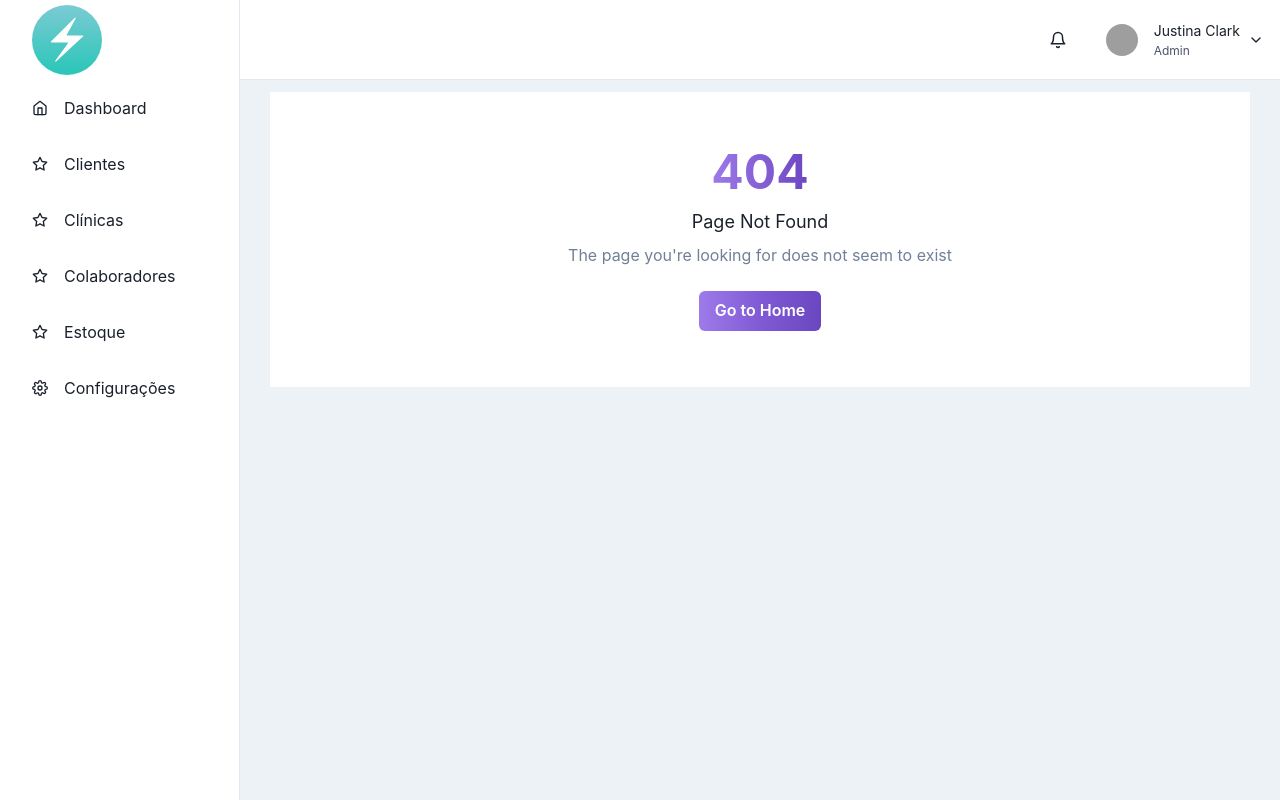
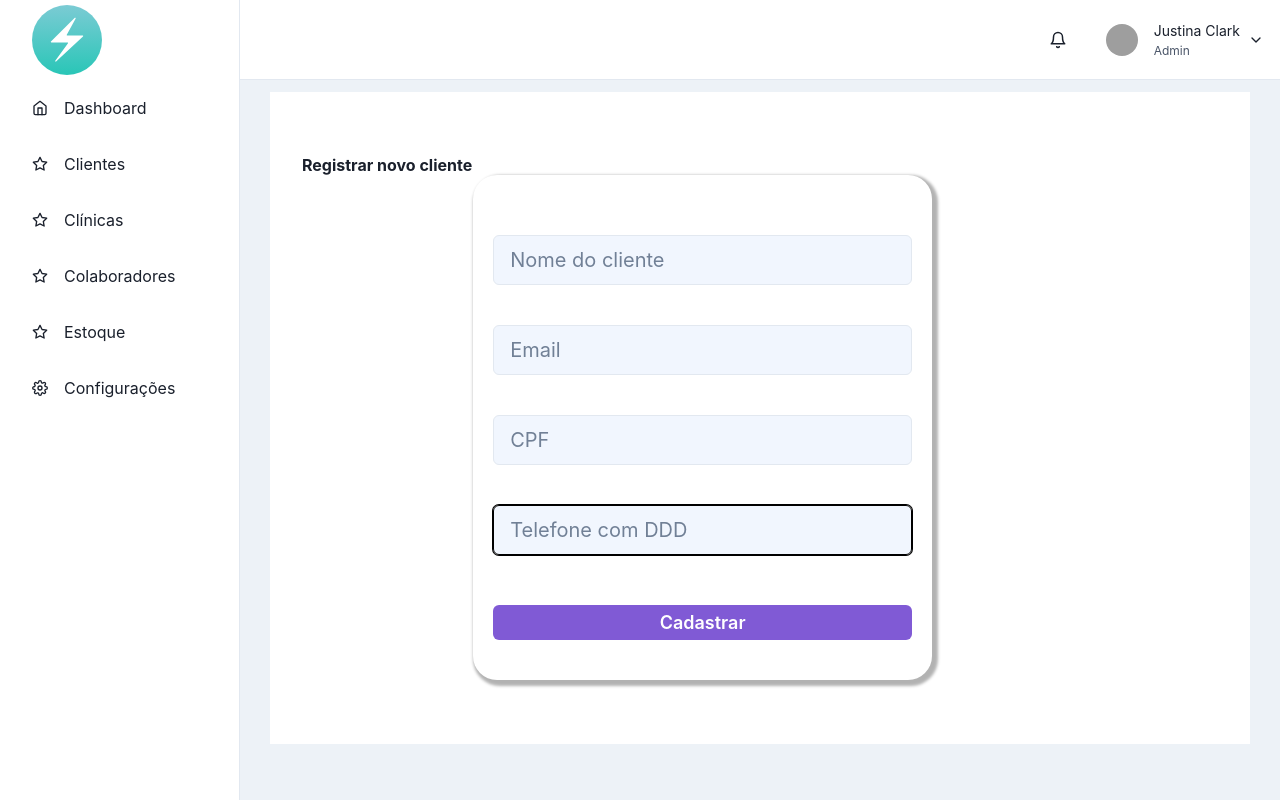
Before and after one commit to hialves/dentist-system-web, a React (Create React App) app: page /app/client/add in a window 1280 px wide. Before the commit this address had no page. Built offline with nearby package versions, Linux system fonts and the light colour scheme; sample sign-in values are in the browser's storage; grey boxes are pictures that could not be loaded.

Commit message:
add clinic and client

```diff
--- a/src/api/Client.ts
+++ b/src/api/Client.ts
@@ -15,8 +15,13 @@ export interface IClient {
 const prefix = apiRoutes.client
 
 export const ClientApi = {
-  create: async () => {
-    // return api.post(`${prefix}`)
+  create: async (payload: {
+    name: string | undefined
+    email: string | undefined
+    document?: string
+    phone?: string
+  }) => {
+    return api.post(`${prefix}`, payload)
   },
   findAll: async (): Promise<IClient[]> => {
     return api.get(`${prefix}`)
--- a/src/api/Clinic.ts
+++ b/src/api/Clinic.ts
@@ -16,8 +16,13 @@ export interface IClinic {
 const prefix = apiRoutes.clinic
 
 export const ClinicApi = {
-  create: async () => {
-    // return api.post(`${prefix}`)
+  create: async (payload: {
+    name: string | undefined
+    document: string | undefined
+    phone?: string
+    address?: string
+  }) => {
+    return api.post(`${prefix}`, payload)
   },
   findAll: async (): Promise<IClinic[]> => {
     return api.get(`${prefix}`)
--- a/src/components/CreateEntityButton/index.tsx
+++ b/src/components/GoToCreateEntityButton/index.tsx
@@ -7,7 +7,7 @@ interface Props {
   addText?: string
 }
 
-export const CreateEntityButton: React.FC<Props> = ({
+export const GoToCreateEntityButton: React.FC<Props> = ({
   addText = '',
   goToAdd,
 }) => {
--- a/src/components/ListingLayout/index.tsx
+++ b/src/components/ListingLayout/index.tsx
@@ -1,6 +1,6 @@
 import { Box, Flex } from '@chakra-ui/react'
 import React from 'react'
-import { CreateEntityButton } from '../CreateEntityButton'
+import { GoToCreateEntityButton } from '../GoToCreateEntityButton'
 import TitleWindow from '../TitleWindow'
 
 interface Props {
@@ -21,7 +21,7 @@ export const ListingLayout: React.FC<Props> = ({
       <Flex flex={1} justifyContent={'space-between'} alignItems={'center'}>
         <TitleWindow title={title} />
 
-        <CreateEntityButton addText={addText} goToAdd={goToAdd} />
+        <GoToCreateEntityButton addText={addText} goToAdd={goToAdd} />
       </Flex>
       {children}
     </Box>
--- a/src/pages/Restrict/Add/AddClient/index.tsx
+++ b/src/pages/Restrict/Add/AddClient/index.tsx
@@ -1,6 +1,136 @@
-import React from 'react'
-import { NotFound } from '../../../../components/NotFound'
+import { Button, Container, Flex, Input, useToast } from '@chakra-ui/react'
+import React, { useRef, useState } from 'react'
+import { useNavigate } from 'react-router-dom'
+import TitleWindow from '../../../../components/TitleWindow'
+import { restrict } from '../../../../router/routes'
+import { showToast } from '../../../../utils/toast'
+import { ClientApi } from '../../../../api/Client'
 
 export const AddClient: React.FC = () => {
-  return <NotFound />
+  const toast = useToast()
+  const navigate = useNavigate()
+
+  const [loading, setLoading] = useState(false)
+  const nameRef = useRef<HTMLInputElement>(null)
+  const emailRef = useRef<HTMLInputElement>(null)
+  const documentRef = useRef<HTMLInputElement>(null)
+  const phoneRef = useRef<HTMLInputElement>(null)
+
+  async function handleConfirm() {
+    setLoading(true)
+    const payload: {
+      name: string | undefined
+      email: string | undefined
+      document?: string
+      phone?: string
+    } = {
+      name: nameRef.current?.value,
+      email: emailRef.current?.value,
+      document: documentRef.current?.value,
+      phone: phoneRef.current?.value,
+    }
+
+    try {
+      await ClientApi.create(payload)
+      navigate(restrict.client)
+    } catch (e: any) {
+      setLoading(false)
+      showToast(toast, e.message, 'error')
+    }
+  }
+
+  return (
+    <Container maxW={'5x1'} paddingBottom={12} paddingTop={12}>
+      <TitleWindow title="Registrar novo cliente" />
+      <Container>
+        <Flex
+          flexDirection={'column'}
+          bg="white"
+          h={['80%', '75%', '75%', '70%']}
+          w={['80%', '70%', '50%', '80%']}
+          minH={[550, 490, 490, 300]}
+          borderRadius={'3xl'}
+          paddingY={10}
+          paddingX={5}
+          boxShadow={'3px 3px 3px 3px rgba(0,0,0,.3)'}
+        >
+          <Input
+            ref={nameRef}
+            type="text"
+            name="name"
+            fontSize={20}
+            h={50}
+            mt={5}
+            mb={5}
+            autoFocus
+            focusBorderColor="black"
+            bgColor={'rgba(232,240,254,.6)'}
+            placeholder="Nome do cliente"
+            errorBorderColor="red.300"
+          />
+
+          <Input
+            ref={emailRef}
+            type="text"
+            name="email"
+            fontSize={20}
+            h={50}
+            mt={5}
+            mb={5}
+            autoFocus
+            focusBorderColor="black"
+            bgColor={'rgba(232,240,254,.6)'}
+            placeholder="Email"
+            errorBorderColor="red.300"
+          />
+
+          <Input
+            ref={documentRef}
+            type="text"
+            name="document"
+            fontSize={20}
+            maxLength={15}
+            h={50}
+            mt={5}
+            mb={5}
+            autoFocus
+            focusBorderColor="black"
+            bgColor={'rgba(232,240,254,.6)'}
+            placeholder="CPF"
+            errorBorderColor="red.300"
+          />
+
+          <Input
+            ref={phoneRef}
+            type="text"
+            name="phone"
+            fontSize={20}
+            h={50}
+            mt={5}
+            mb={5}
+            autoFocus
+            focusBorderColor="black"
+            bgColor={'rgba(232,240,254,.6)'}
+            placeholder="Telefone com DDD"
+            errorBorderColor="red.300"
+          />
+
+          <Button
+            onClick={handleConfirm}
+            isLoading={loading}
+            fontSize={18}
+            h={35}
+            mt={30}
+            bg="purple.500"
+            _hover={{
+              bg: 'purple.300',
+            }}
+            color="white"
+          >
+            Cadastrar
+          </Button>
+        </Flex>
+      </Container>
+    </Container>
+  )
 }
--- a/src/pages/Restrict/Add/AddClinic/index.tsx
+++ b/src/pages/Restrict/Add/AddClinic/index.tsx
@@ -1,6 +1,136 @@
-import React from 'react'
-import { NotFound } from '../../../../components/NotFound'
+import { Button, Container, Flex, Input, useToast } from '@chakra-ui/react'
+import React, { useRef, useState } from 'react'
+import { useNavigate } from 'react-router-dom'
+import { ClinicApi } from '../../../../api/Clinic'
+import TitleWindow from '../../../../components/TitleWindow'
+import { restrict } from '../../../../router/routes'
+import { showToast } from '../../../../utils/toast'
 
 export const AddClinic: React.FC = () => {
-  return <NotFound />
+  const toast = useToast()
+  const navigate = useNavigate()
+
+  const [loading, setLoading] = useState(false)
+  const nameRef = useRef<HTMLInputElement>(null)
+  const addressRef = useRef<HTMLInputElement>(null)
+  const documentRef = useRef<HTMLInputElement>(null)
+  const phoneRef = useRef<HTMLInputElement>(null)
+
+  async function handleConfirm() {
+    setLoading(true)
+    const payload: {
+      name: string | undefined
+      document: string | undefined
+      phone?: string
+      address?: string
+    } = {
+      name: nameRef.current?.value,
+      document: documentRef.current?.value,
+      phone: phoneRef.current?.value,
+      address: addressRef.current?.value,
+    }
+
+    try {
+      await ClinicApi.create(payload)
+      navigate(restrict.client)
+    } catch (e: any) {
+      setLoading(false)
+      showToast(toast, e.message, 'error')
+    }
+  }
+
+  return (
+    <Container maxW={'5x1'} paddingBottom={12} paddingTop={12}>
+      <TitleWindow title="Registrar nova clínica" />
+      <Container>
+        <Flex
+          flexDirection={'column'}
+          bg="white"
+          h={['80%', '75%', '75%', '70%']}
+          w={['80%', '70%', '50%', '80%']}
+          minH={[550, 490, 490, 300]}
+          borderRadius={'3xl'}
+          paddingY={10}
+          paddingX={5}
+          boxShadow={'3px 3px 3px 3px rgba(0,0,0,.3)'}
+        >
+          <Input
+            ref={nameRef}
+            type="text"
+            name="name"
+            fontSize={20}
+            h={50}
+            mt={5}
+            mb={5}
+            autoFocus
+            focusBorderColor="black"
+            bgColor={'rgba(232,240,254,.6)'}
+            placeholder="Nome da clínica"
+            errorBorderColor="red.300"
+          />
+
+          <Input
+            ref={documentRef}
+            type="text"
+            name="document"
+            fontSize={20}
+            maxLength={18}
+            h={50}
+            mt={5}
+            mb={5}
+            autoFocus
+            focusBorderColor="black"
+            bgColor={'rgba(232,240,254,.6)'}
+            placeholder="CNPJ"
+            errorBorderColor="red.300"
+          />
+
+          <Input
+            ref={phoneRef}
+            type="text"
+            name="phone"
+            fontSize={20}
+            h={50}
+            mt={5}
+            mb={5}
+            autoFocus
+            focusBorderColor="black"
+            bgColor={'rgba(232,240,254,.6)'}
+            placeholder="Telefone com DDD"
+            errorBorderColor="red.300"
+          />
+
+          <Input
+            ref={addressRef}
+            type="text"
+            name="address"
+            fontSize={20}
+            h={50}
+            mt={5}
+            mb={5}
+            autoFocus
+            focusBorderColor="black"
+            bgColor={'rgba(232,240,254,.6)'}
+            placeholder="Endereço da clínica"
+            errorBorderColor="red.300"
+          />
+
+          <Button
+            onClick={handleConfirm}
+            isLoading={loading}
+            fontSize={18}
+            h={35}
+            mt={30}
+            bg="purple.500"
+            _hover={{
+              bg: 'purple.300',
+            }}
+            color="white"
+          >
+            Cadastrar
+          </Button>
+        </Flex>
+      </Container>
+    </Container>
+  )
 }
--- a/src/pages/Restrict/Listing/Clients/index.tsx
+++ b/src/pages/Restrict/Listing/Clients/index.tsx
@@ -96,11 +96,7 @@ export const Clients: React.FC = () => {
                       {updatedAt.toLocaleTimeString()}
                     </Td>
                     <Td>
-                      <ActionButtons
-                        id={item.id}
-                        handleDelete={handleDelete}
-                        isSoftDelete
-                      />
+                      <ActionButtons id={item.id} handleDelete={handleDelete} />
                     </Td>
                   </Tr>
                 )
```
